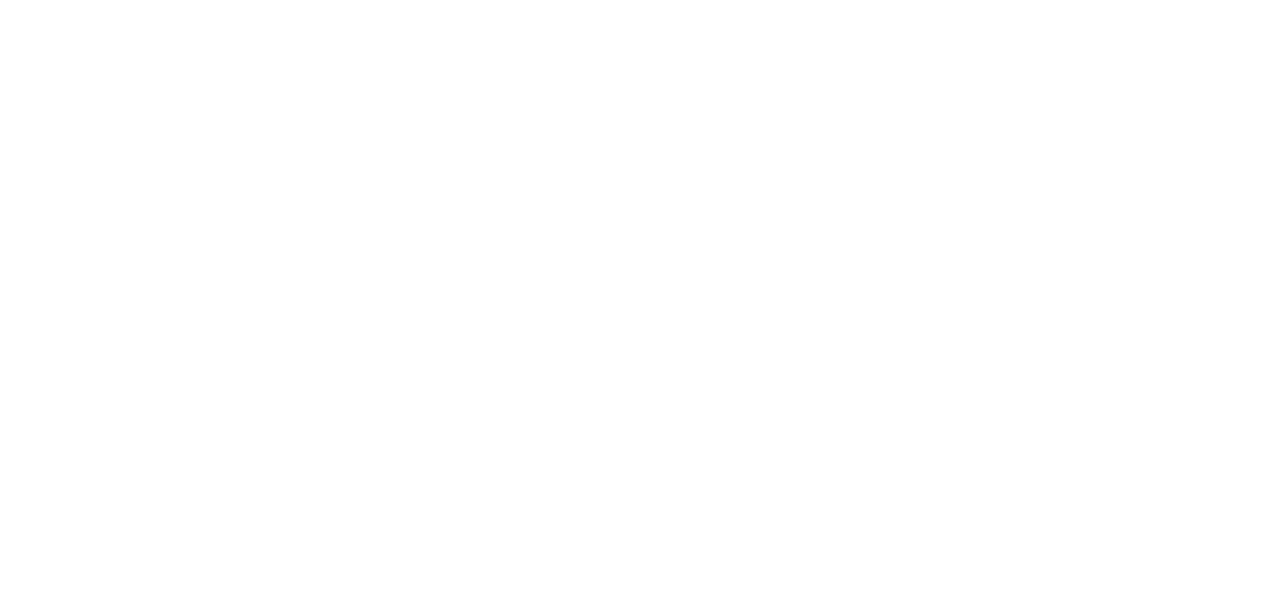
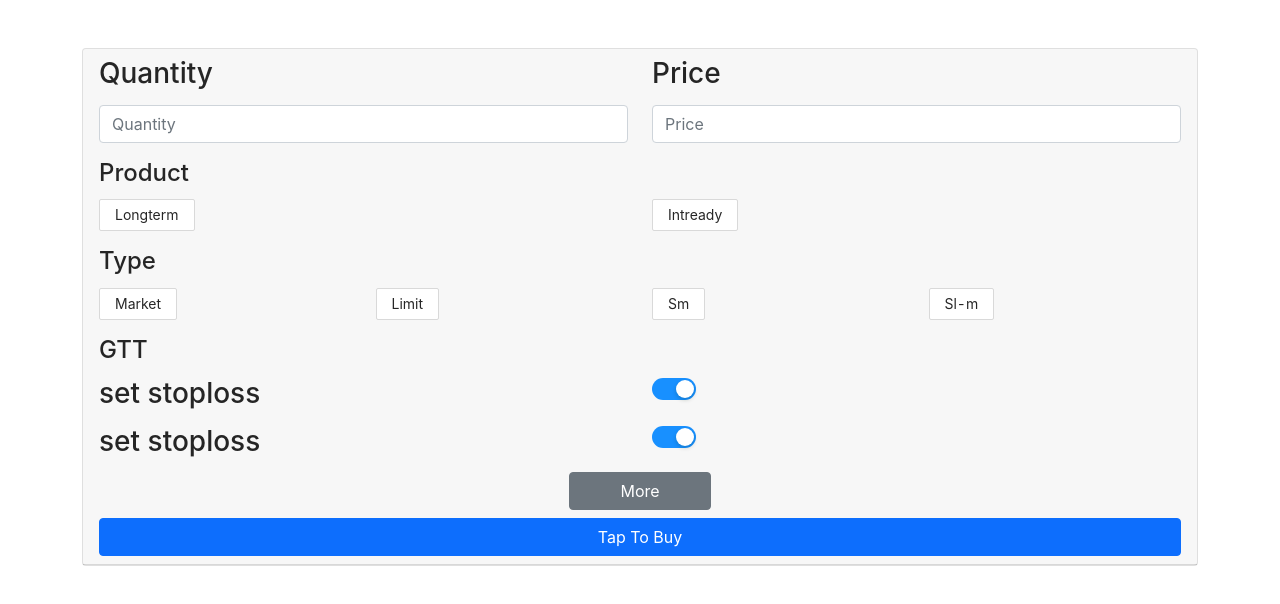
Before and after one commit to jsidd06/stock-portfolio, a React (Create React App) app: page /selloption in a window 1280 px wide. Before the commit this address had no page. Shown: the top 604 px of the page. Built offline with nearby package versions, Linux system fonts and the light colour scheme.

Commit message:
add some and set the all data

```diff
--- a/package.json
+++ b/package.json
@@ -6,6 +6,7 @@
     "@testing-library/jest-dom": "^5.16.2",
     "@testing-library/react": "^12.1.2",
     "@testing-library/user-event": "^13.5.0",
+    "antd": "^4.18.7",
     "bootstrap": "^5.1.3",
     "react": "^17.0.2",
     "react-dom": "^17.0.2",
--- a/src/App.js
+++ b/src/App.js
@@ -1,8 +1,10 @@
 import React from 'react'
 import { BrowserRouter, Route, Routes } from 'react-router-dom'
+import BuySellOptionScreen from './views/BuySellOptionScreen/BuySellOptionScreen';
 import BuySellScreen from './views/BuySellScreen/BuySellScreen';
 import Home from './views/Home/Home'
 import LoginScreen from './views/LoginScreen/LoginScreen';
+import Portfolio from './views/Portfolio/Portfolio';
 import StockScreen from "./views/StockView/StockView"
 function App() {
   return (
@@ -12,6 +14,8 @@ function App() {
         <Route path="/login" element={<LoginScreen />} />
         <Route path="/stock" element={<StockScreen />} />
         <Route path="/buy_sell" element={<BuySellScreen />} />
+        <Route path="/selloption" element={<BuySellOptionScreen />} />
+        <Route path="/portfolio" element={<Portfolio />} />
       </Routes>
     </BrowserRouter>
   );
--- a/src/index.js
+++ b/src/index.js
@@ -2,4 +2,5 @@ import React from 'react'
 import ReactDOM from 'react-dom'
 import App from './App'
 import "bootstrap/dist/css/bootstrap.min.css";
+import "antd/dist/antd.css";
 ReactDOM.render(<App />, document.getElementById('root'))
--- /dev/null
+++ b/src/views/BuySellOptionScreen/BuySellOptionScreen.js
@@ -0,0 +1,73 @@
+import React from "react";
+import { Button, Card, CardHeader, Col, Container, Input, Row } from "reactstrap";
+import { Select, Radio, Switch } from "antd";
+import { Link } from "react-router-dom";
+function BuySellOptionScreen() {
+  return (
+    <Container className="mt-5">
+      <Card>
+        <CardHeader>
+          <Row>
+            <Col md="6">
+              <h3>Quantity</h3>
+              <Input placeholder="Quantity" />
+            </Col>
+            <Col md="6">
+              <h3>Price</h3>
+              <Input placeholder="Price" />
+            </Col>
+          </Row>
+          <h4 className="mt-3">Product</h4>
+          <Radio.Group value={120} className="w-100">
+            <Row>
+              <Col md="6">
+                <Radio.Button value="large">Longterm</Radio.Button>
+              </Col>
+              <Col md="6">
+                <Radio.Button value="default">Intready</Radio.Button>
+              </Col>
+            </Row>
+          </Radio.Group>
+          <h4 className="mt-3">Type</h4>
+          <Radio.Group value={120} className="w-100">
+            <Row>
+              <Col md="3">
+                <Radio.Button value="large">Market</Radio.Button>
+              </Col>
+              <Col md="3">
+                <Radio.Button value="default">Limit</Radio.Button>
+              </Col>
+              <Col md="3">
+                <Radio.Button value="default">Sm</Radio.Button>
+              </Col>
+              <Col md="3">
+                <Radio.Button value="default">Sl-m</Radio.Button>
+              </Col>
+            </Row>
+          </Radio.Group>
+          <h4 className="mt-3">GTT</h4>
+          <Row>
+            <Col md="6">
+              <h3>set stoploss</h3>
+            </Col>
+            <Col md="6">
+              <Switch defaultChecked />
+            </Col>
+            <Col md="6">
+              <h3>set stoploss </h3>
+            </Col>
+            <Col md="6">
+              <Switch defaultChecked />
+            </Col>
+          </Row>
+          <div className="text-center">
+            <Button style={{ paddingLeft: 50, paddingRight: 50 }}>More</Button>
+          </div>
+          <Button className="w-100 mt-2" color="primary">Tap To Buy</Button>
+        </CardHeader>
+      </Card>
+    </Container>
+  );
+}
+
+export default BuySellOptionScreen;
--- a/src/views/BuySellScreen/BuySellScreen.js
+++ b/src/views/BuySellScreen/BuySellScreen.js
@@ -92,11 +92,8 @@ function BuySellScreen() {
           {data.map((stock) => (
             <Row className="mt-2 shadow-sm p-1  rounded">
               <Col md="6">
-                <div key={stock.id}>
-                  <Link
-                    style={{ textDecoration: "none", textAlign: "left" }}
-                    to="/buy_sell"
-                  >
+                <div key={stock.id} style={{ textAlign: "left" }}>
+                  <Link style={{ textDecoration: "none" }} to="/buy_sell">
                     {stock.company}
                   </Link>
                 </div>
--- /dev/null
+++ b/src/views/Portfolio/Portfolio.js
@@ -0,0 +1,79 @@
+import React from "react";
+import { Link } from "react-router-dom";
+import {
+  Card,
+  CardBody,
+  CardHeader,
+  Col,
+  Container,
+  Input,
+  Row,
+} from "reactstrap";
+import data from "../../FakeData/FakeData";
+function Portfolio() {
+  if (!localStorage.getItem("token")) {
+    window.location = "/login";
+  }
+  return (
+    <Container>
+      <Card>
+        <CardHeader>
+          <h3>Portfolio</h3>
+        </CardHeader>
+        <CardBody>
+          <Row style={{ textAlign: "center" }}>
+            <Col md="6">
+              <h3>Invested</h3>
+            </Col>
+            <Col md="6">
+              <h3>Current</h3>
+            </Col>
+            <Col md="6">
+              <h3>43.454</h3>
+            </Col>
+            <Col md="6">
+              <h3>34.33</h3>
+            </Col>
+          </Row>
+          <hr></hr>
+          <Row style={{ textAlign: "center" }}>
+            <Col md="6">
+              <h3>P&L</h3>
+            </Col>
+            <Col md="6">
+              <h3>43.454</h3>
+            </Col>
+          </Row>
+          <Row>
+            <Col md="3">
+              <Input placeholder="search now" />
+            </Col>
+            <Col md="3">
+              <h4>Filter</h4>
+            </Col>
+            <Col md="6" style={{ textAlign: "right" }}>
+              <h4>Analytics</h4>
+            </Col>
+          </Row>
+          {data.map((stock) => (
+            <Row className="mt-5 shadow-sm p-3  rounded">
+              <Col md="6">
+                <div key={stock.id}>
+                  <Link style={{ textDecoration: "none" }} to="/buy_sell">
+                    {stock.company}
+                  </Link>
+                </div>
+              </Col>
+              <Col md="6" style={{ textAlign: "right" }}>
+                <p>Price: {stock.price}</p>
+                <p>Change: {stock.change}</p>
+              </Col>
+            </Row>
+          ))}
+        </CardBody>
+      </Card>
+    </Container>
+  );
+}
+
+export default Portfolio;
```
Also changed, not shown: 1 other file (tests, documents, lock files or other folders).
